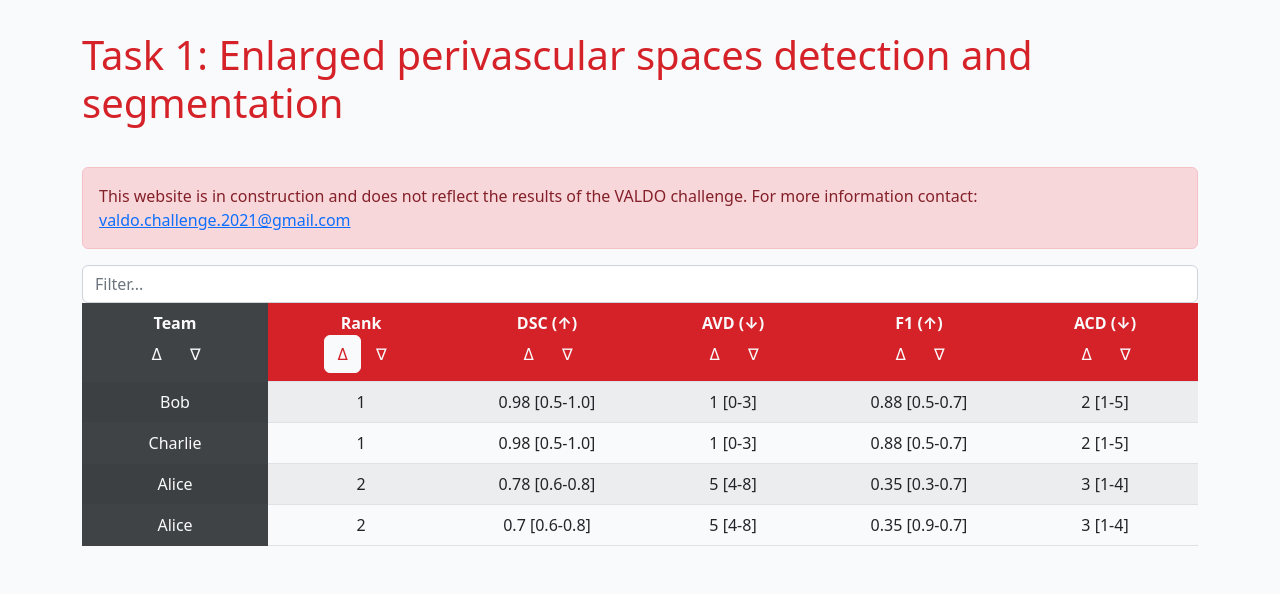
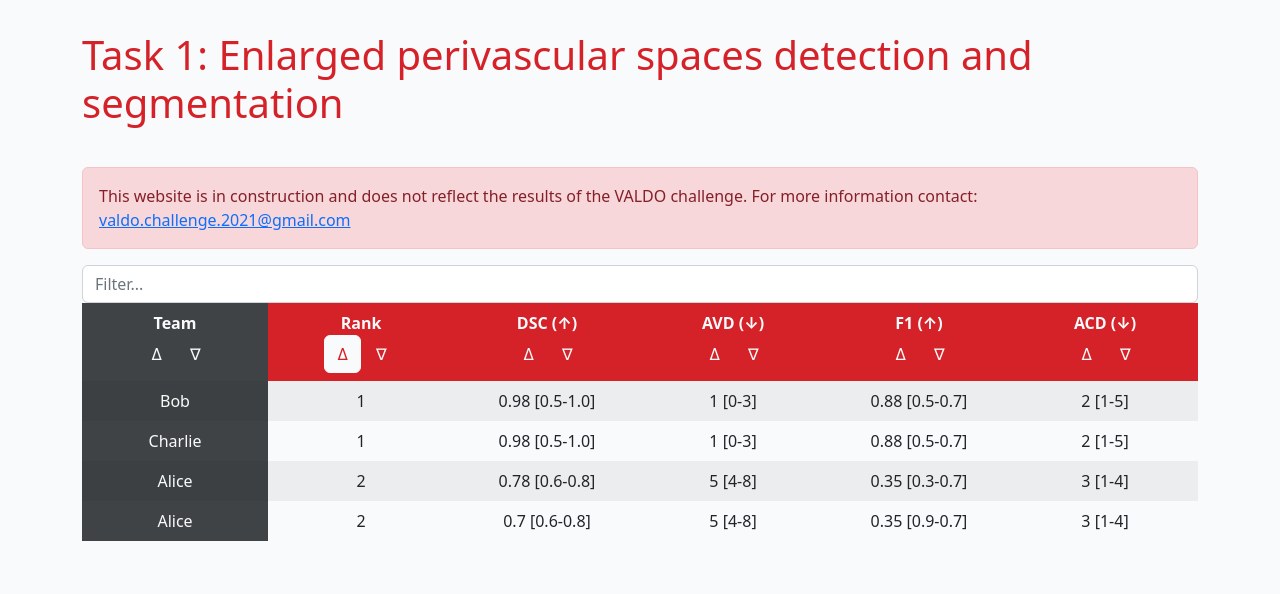
Before and after one commit to Valdo-Challenge-2021/Valdo-Challeng-2021.github.io, a plain HTML site: page index.html in a window 1280 px wide. Shown: the part 96-690 px from the top of the page. Drawn offline with nearby package versions, Linux system fonts and the light colour scheme.

Commit message:
Update leaderboard

```diff
--- a/style.css
+++ b/style.css
@@ -120,3 +120,7 @@ thead {
     border-color: #f9fafb !important;
     color: #404346 !important;
 }
+
+tbody, td, tfoot, th, thead, tr {
+    border-style: none;
+}
```
